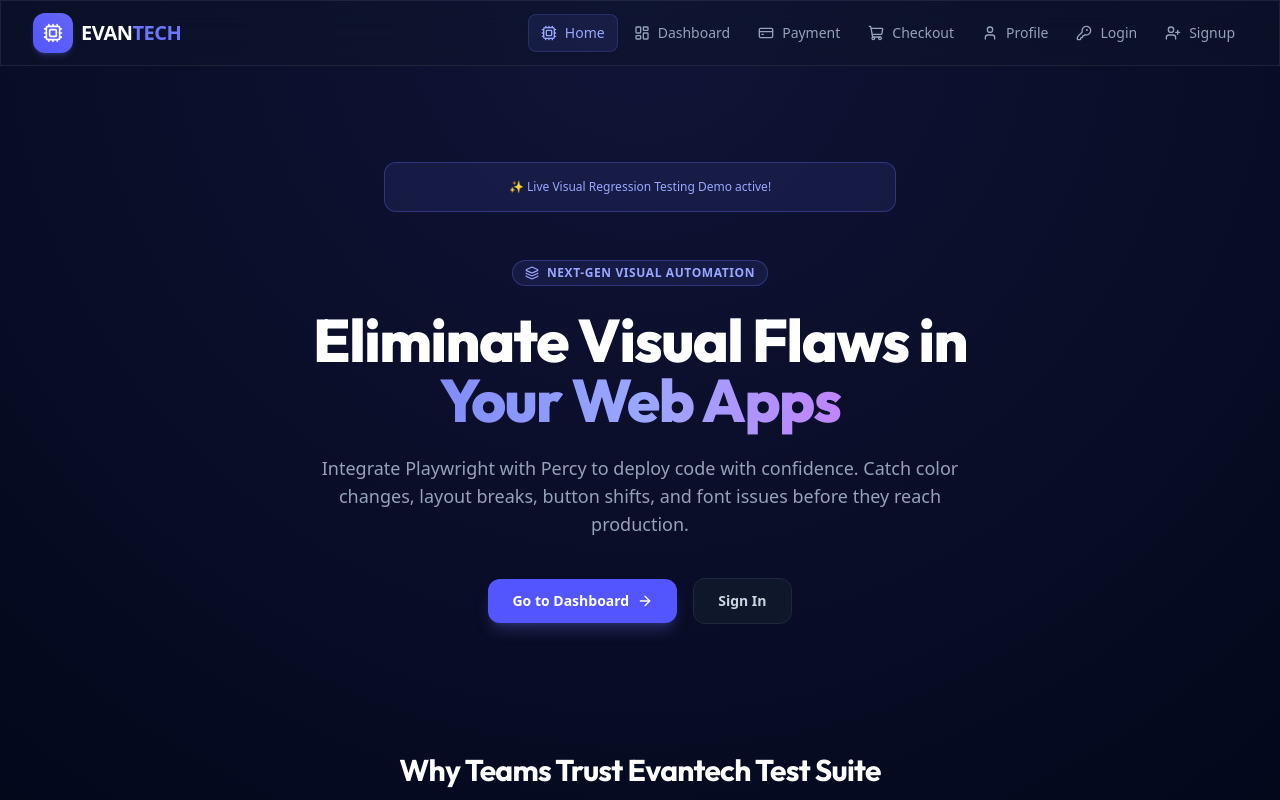
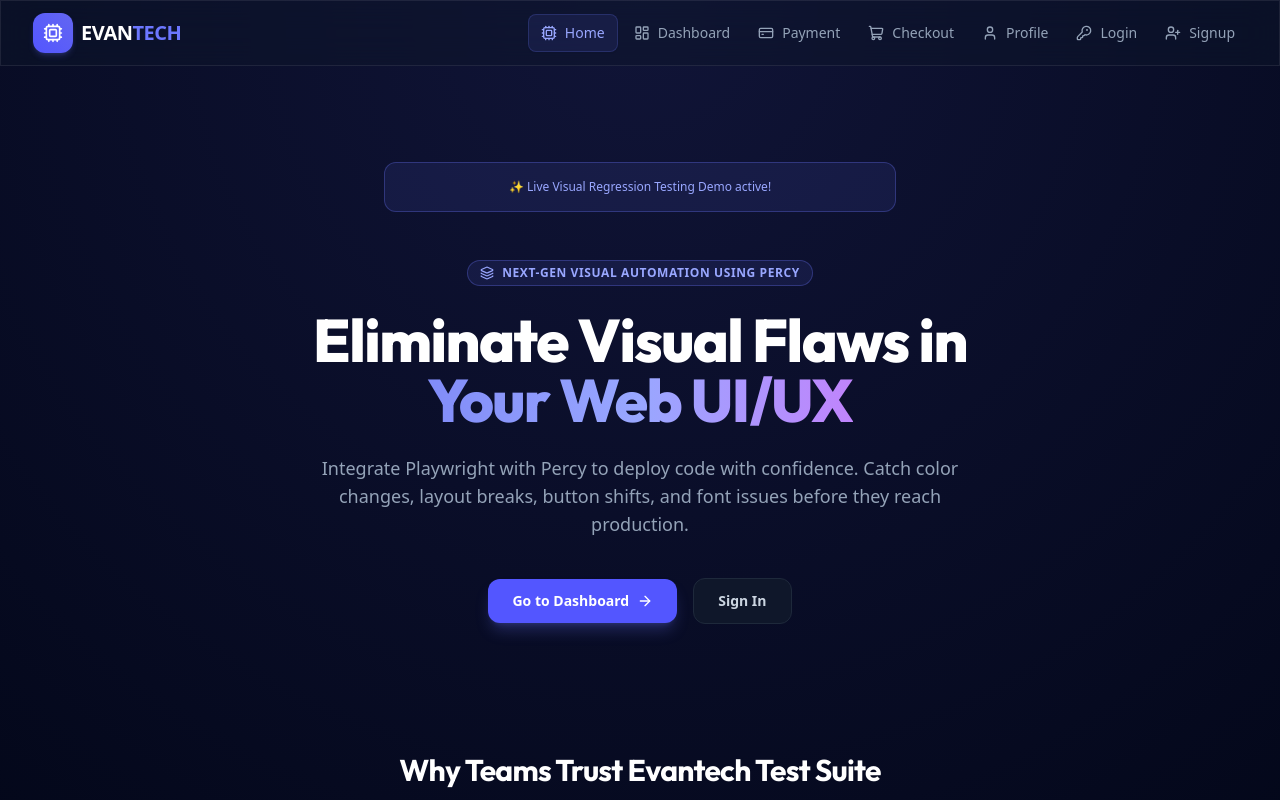
Before and after one commit to piyush241203/Percy_Automation, a React (Vite) app: page / in a window 1280 px wide. Shown: the top 800 px of the page. Built offline with nearby package versions, Linux system fonts and the light colour scheme.

Commit message:
text: change some texts for testing

```diff
--- a/src/pages/Checkout.jsx
+++ b/src/pages/Checkout.jsx
@@ -31,7 +31,7 @@
         <h1 className="text-3xl font-bold tracking-tight text-white flex items-center gap-2">
           <ShoppingCart className="h-7 w-7 text-brand-500" /> Secure Checkout
         </h1>
-        <p className="text-sm text-slate-400 mt-1">Review your plan license details and configure billing credentials.</p>
+        <p className="text-sm text-slate-400 mt-1">Review your plan license and credentials.</p>
       </div>
 
       <div className="grid grid-cols-1 lg:grid-cols-3 gap-8">
--- a/src/pages/Home.jsx
+++ b/src/pages/Home.jsx
@@ -38,10 +38,10 @@
             <span>✨ Live Visual Regression Testing Demo active!</span>
           </div>
           <div className="inline-flex items-center gap-2 px-3 py-1 rounded-full bg-brand-500/10 border border-brand-500/30 text-brand-400 text-xs font-semibold uppercase tracking-wider">
-            <Layers className="h-3.5 w-3.5" /> Next-Gen Visual Automation
+            <Layers className="h-3.5 w-3.5" /> Next-Gen Visual Automation using percy
           </div>
           <h1 className="text-4xl sm:text-5xl lg:text-6xl font-extrabold tracking-tight text-white leading-none">
-            Eliminate Visual Flaws in <span className="gradient-text">Your Web Apps</span>
+            Eliminate Visual Flaws in <span className="gradient-text">Your Web UI/UX</span>
           </h1>
           <p className="text-base sm:text-lg text-slate-400 max-w-2xl mx-auto">
             Integrate Playwright with Percy to deploy code with confidence. Catch color changes, layout breaks, button shifts, and font issues before they reach production.
```
